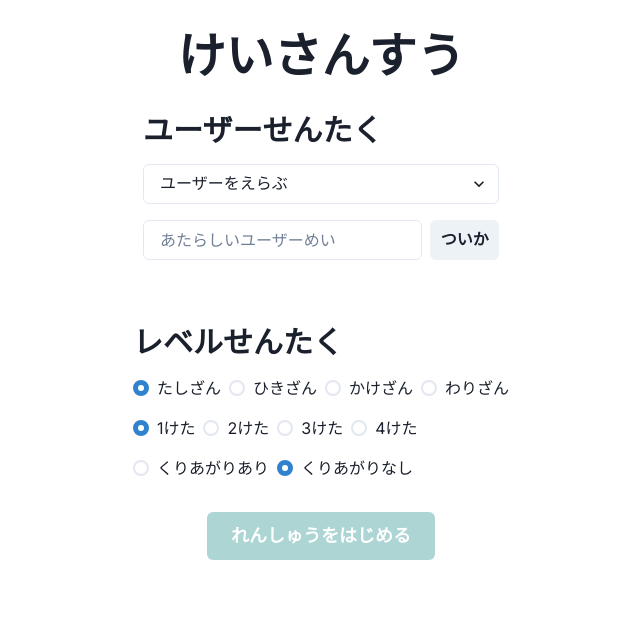
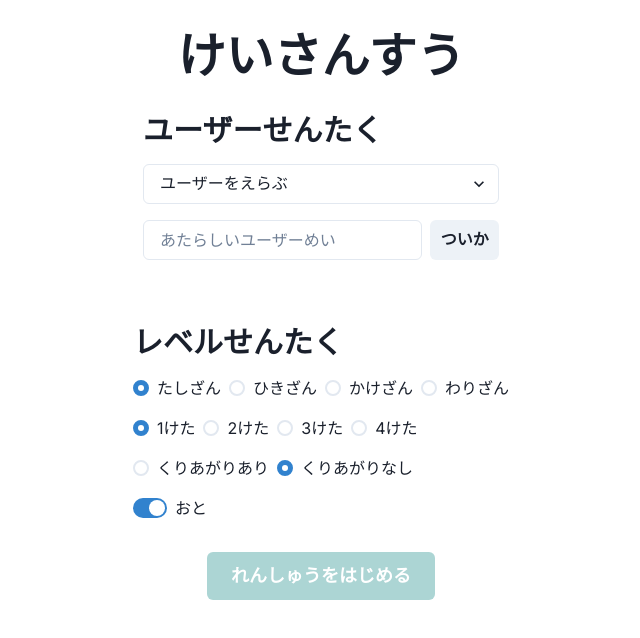
Before and after one commit to takuzo8679/ksansu, a Next.js app: page / in a window 1280 px wide. Shown: the top 638 px of the page, without its empty margins (319-959 px from the left). Built offline with nearby package versions, Linux system fonts and the light colour scheme.

Commit message:
効果音のON/OFFを追加

```diff
--- a/src/app/components/LevelSelectionForm.tsx
+++ b/src/app/components/LevelSelectionForm.tsx
@@ -1,4 +1,4 @@
-import { Box, Heading, Radio, RadioGroup, Stack } from '@chakra-ui/react';
+import { Box, Heading, Radio, RadioGroup, Stack, Switch, Text } from '@chakra-ui/react';
 import React from 'react';
 import { useGame } from '../context/GameContext';
 
@@ -44,6 +44,14 @@ const LevelSelectionForm: React.FC = () => {
           </RadioGroup>
         )}
       </Stack>
+      <Stack direction="row" align="center" mt={4}>
+        <Switch
+          id="sound-toggle"
+          isChecked={state.soundEnabled}
+          onChange={(e) => dispatch({ type: 'SET_SOUND_ENABLED', payload: { soundEnabled: e.target.checked } })}
+        />
+        <Text>おと</Text>
+      </Stack>
     </Box>
   );
 };
--- a/src/app/context/GameContext.tsx
+++ b/src/app/context/GameContext.tsx
@@ -31,6 +31,7 @@ interface GameState {
   maxDigits: number;
   carryUp: boolean;
   borrowDown: boolean;
+  soundEnabled: boolean;
 }
 
 // アクションの型定義
@@ -45,7 +46,8 @@ type GameAction =
   | { type: 'SET_CALC_TYPE'; payload: { calcType: string } }
   | { type: 'SET_MAX_DIGITS'; payload: { maxDigits: number } }
   | { type: 'SET_CARRY_UP'; payload: { carryUp: boolean } }
-  | { type: 'SET_BORROW_DOWN'; payload: { borrowDown: boolean } };
+  | { type: 'SET_BORROW_DOWN'; payload: { borrowDown: boolean } }
+  | { type: 'SET_SOUND_ENABLED'; payload: { soundEnabled: boolean } };
 
 // 初期状態
 const initialState: GameState = {
@@ -58,6 +60,7 @@ const initialState: GameState = {
   maxDigits: 1,
   carryUp: false,
   borrowDown: false,
+  soundEnabled: true,
 }
 
 // Reducer
@@ -105,7 +108,7 @@ const gameReducer = (state: GameState, action: GameAction): GameState => {
       };
     }
     case 'RESET':
-      return { ...initialState, users: state.users, currentUser: state.currentUser };
+      return { ...initialState, users: state.users, currentUser: state.currentUser, soundEnabled: state.soundEnabled };
     case 'ADD_USER': {
       const newUser: User = { id: crypto.randomUUID(), name: action.payload.name };
       return { ...state, users: [...state.users, newUser], currentUser: newUser };
@@ -124,6 +127,8 @@ const gameReducer = (state: GameState, action: GameAction): GameState => {
       return { ...state, carryUp: action.payload.carryUp };
     case 'SET_BORROW_DOWN':
       return { ...state, borrowDown: action.payload.borrowDown };
+    case 'SET_SOUND_ENABLED':
+      return { ...state, soundEnabled: action.payload.soundEnabled };
     default:
       return state;
   }
```
Also changed, not shown: src/hooks/useSound.ts (+5 -2 lines), 1 other file (tests, documents, lock files or other folders).
